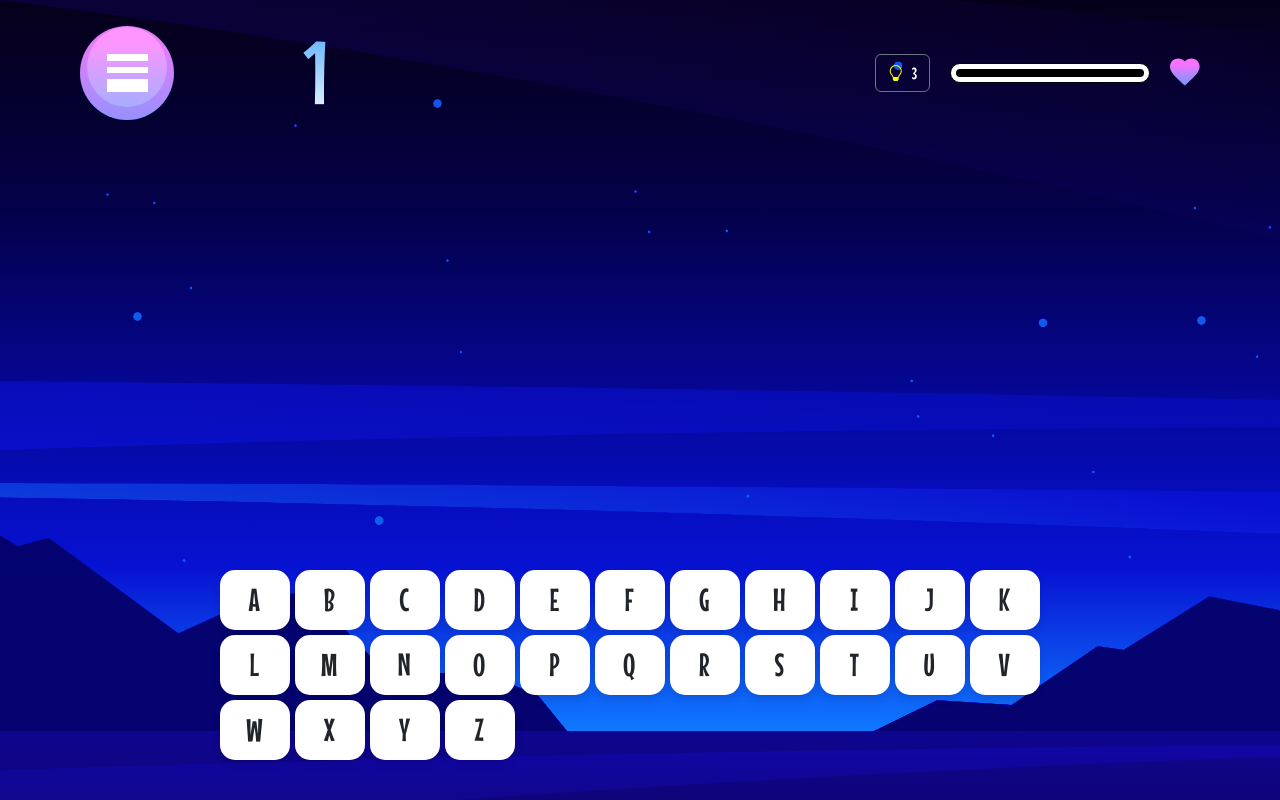
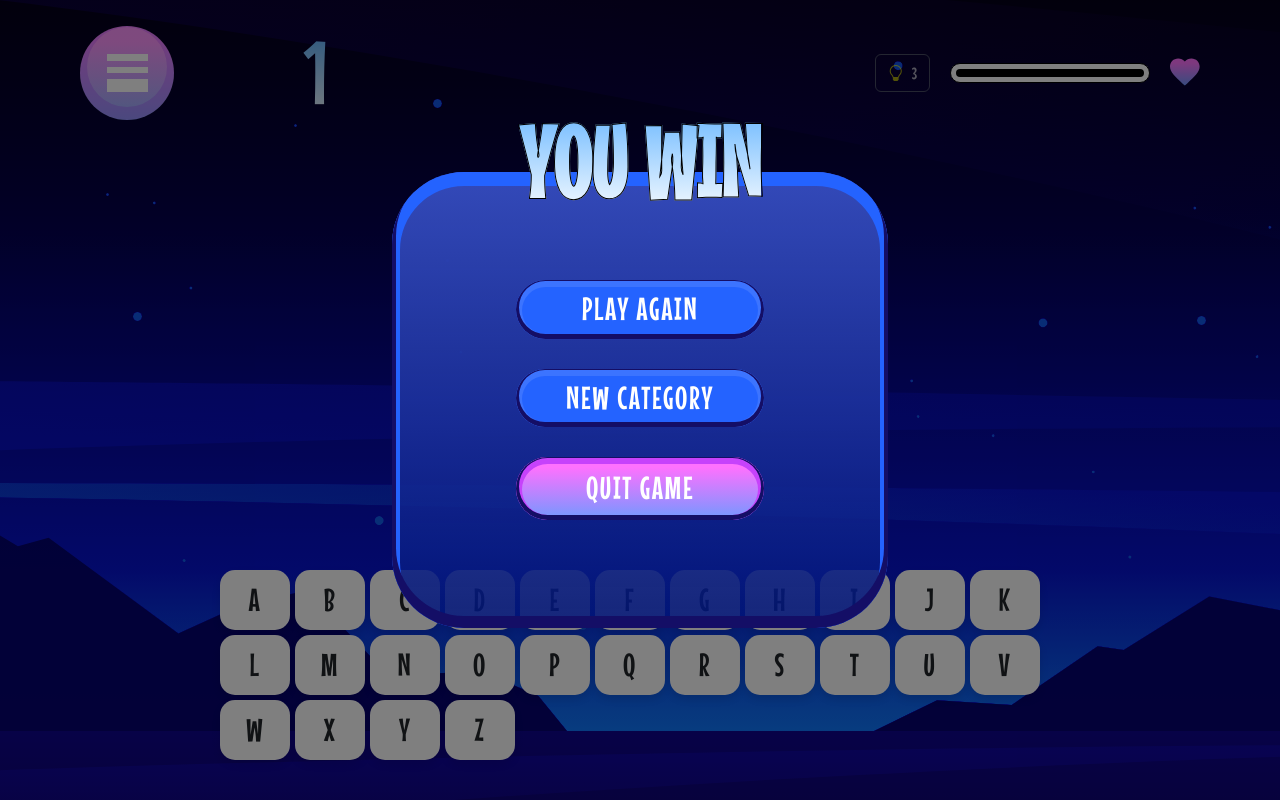
Before and after one commit to huyviet1995/hangman-game, a React (Create React App) app: page /game/1 in a window 1280 px wide. Built offline with nearby package versions, Linux system fonts and the light colour scheme.

Commit message:
Final touch

```diff
--- a/src/pages/HangmanGame/HangmanGame.tsx
+++ b/src/pages/HangmanGame/HangmanGame.tsx
@@ -73,32 +73,38 @@ const HangmanGame: React.FC<HangmanGameProps> = ({ initialHealth = 3 }) => {
     }, [category, initialHealth, generateRandomPuzzle]);
 
     useEffect(() => {
-        const correctLettersToLowercase = correctLetters.map((letter) =>
-            letter.toLowerCase()
-        );
-        if (health <= 0) {
+        const normalizedPuzzle = puzzle.toLowerCase().replace(/\s/g, "");
+        const normalizedGuess = correctLetters.join("").toLowerCase();
+
+        const isWin = normalizedPuzzle
+            .split("")
+            .every((letter) => normalizedGuess.includes(letter));
+
+        if (isWin) {
+            setGameStatus(GameStatus.WIN);
+        } else if (health === 0) {
             setGameStatus(GameStatus.LOSE);
-        } else if (
-            puzzle &&
-            puzzle
-                ?.split("")
-                ?.every((letter) =>
-                    correctLettersToLowercase.includes(letter.toLowerCase())
-                )
-        ) {
-            setGameStatus(GameStatus.WIN);
         }
-    }, [health, puzzle, correctLetters]);
+    }, [puzzle, correctLetters, health]);
 
     useEffect(() => {
         let timer: NodeJS.Timeout;
-        if (gameStatus) {
+        if (gameStatus !== undefined) {
             timer = setTimeout(() => {
                 setShowPopup(true);
             }, 1500); // 1.5 seconds delay
+            return () => {
+                setShowPopup(false);
+                return clearTimeout(timer);
+            };
         }
-        return () => clearTimeout(timer);
     }, [gameStatus]);
+
+    useEffect(() => {
+        setShowPopup(false);
+        setGameStatus(undefined);
+        setCorrectLetters([]);
+    }, []);
 
     // Handlers
     const handleIconClick = () => {
```
